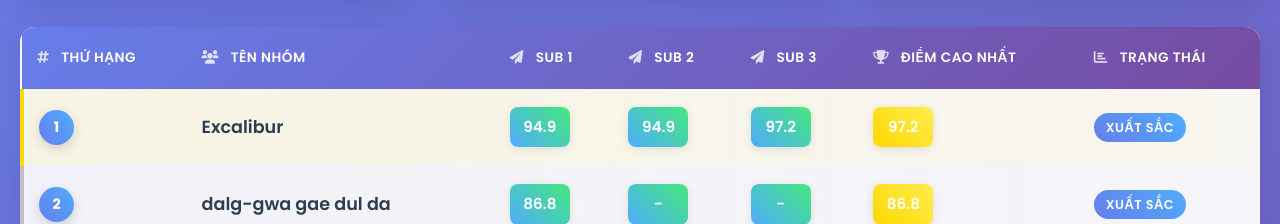
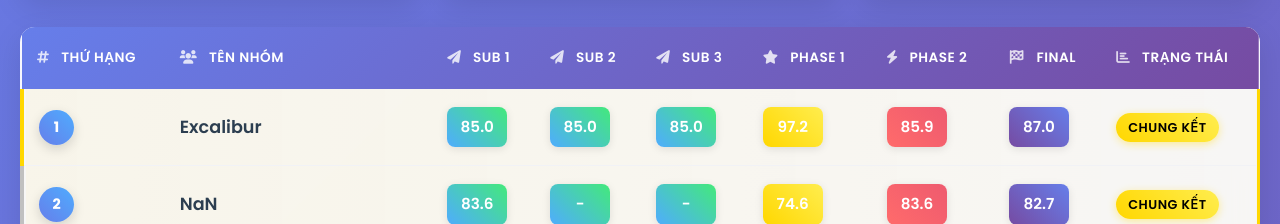
Before and after one commit to quin210/chungs-innovation-challenge, a website: page index.html in a window 1280 px wide. Shown: the part 576-800 px from the top of the page. Drawn offline with Linux system fonts and the light colour scheme; no server answers.

Commit message:
Phase 2 and final update

```diff
--- a/data/Leaderboard.csv
+++ b/data/Leaderboard.csv
@@ -1,31 +1,31 @@
-Team ,#sub1,#sub2,#sub3,Final
-27,83.8,NULL,NULL,83.8
-404 Gala Dinner,70.6,43.4,84.4,84.4
-ACVcoders,83.6,NULL,NULL,83.6
-AITrio,81.4,81.4,NULL,81.4
-Ba Chang Linh Ngu Lam,82,NULL,NULL,82
-Binari,81.1,81.9,NULL,81.9
-camgbi,83.5,NULL,NULL,83.5
-ChatGPT6,74.0,75.0,NULL,75.0
-Clover,78.5,NULL,NULL,78.5
-dalg-gwa gae dul da,86.8,NULL,NULL,86.8
-Excalibur,94.9,94.9,97.2,97.2
-Kanami,71.7,71.7,NULL,71.7
-mingith,82.2,NULL,NULL,82.2
-Minimal,68.9,68.9,NULL,68.9
-Myth,57.8,NULL,NULL,57.8
-NaN,74.6,74.6,74.6,74.6
-NoCap,77.6,77.6,NULL,77.6
-Nothing,63.4,NULL,NULL,63.4
-NULL,85.1,81.9,NULL,85.1
-Oguri Cap,56.9,NULL,NULL,56.9
-Pichi,68.1,68.1,NULL,68.1
-S4nt0ryu,68.4,NULL,NULL,68.4
-Sejong OCR,75.3,76.0,75.3,76.0
-SS8,64.8,56.5,NULL,64.8
-The Copy Pasters,74.5,74.5,NULL,74.5
-This_is_a_name,43,82.1,70.6,82.1
-ThreeTree,81.4,81.4,NULL,81.4
-TitanData,78.6,NULL,NULL,78.6
-TP BANK,72.7,72.7,72.7,72.7
-Xtreme,75.2,82.6,75.2,82.6
+Team ,#sub1,#sub2,#sub3,Phase 2,Phase 1,Final
+Excalibur,"85,9","85,1","85,1","85,9",97.2,"87,03"
+NaN,83.6,0,0,"83,6",74.6,"82,7"
+Sejong OCR,"77,5",0,0,"77,5",76.0,"77,35"
+dalg-gwa gae dul da,72.2,"71,7","75,6","75,6",86.8,"76,72"
+ThreeTree,"76,1","76,1",0,"76,1",81.4,"76,63"
+camgbi,"75,6",0,0,"75,6",83.5,"76,39"
+Pichi,76.2,0,0,"76,2",68.1,"75,39"
+Xtreme,73.9,73.7,73.9,"73,9",82.6,"74,77"
+NULL,72.5,72.8,72.7,"72,8",85.1,"74,03"
+TitanData,"72,7",0,0,"72,7",78.6,"73,29"
+ACVcoders,"71,6","71,6","71,9","71,9",83.6,"73,07"
+mingith,71.7,0,0,"71,7",82.2,"72,75"
+AITrio,"71,5","71,6",0,"71,6",81.4,"72,58"
+This_is_a_name,"71,4",0,0,"71,4",82.1,"72,47"
+Nothing,"70,8",0,0,"70,8",63.4,"70,06"
+404 Gala Dinner,"68,1","56,3",0,"68,1",84.4,"69,73"
+ChatGPT6,"67,1",0,0,"67,1",75.0,"67,89"
+TP BANK,"62,2",0,0,"62,2",72.7,"63,25"
+Oguri Cap,"51,2",0,0,"51,2",56.9,"51,77"
+27,0,0,0,0,83.8,"8,38"
+Ba Chang Linh Ngu Lam,0,0,0,0,82,"8,2"
+Binari,0,0,0,0,81.9,"8,19"
+Clover,0,0,0,0,78.5,"7,85"
+NoCap,0,0,0,0,77.6,"7,76"
+The Copy Pasters,0,0,0,0,74.5,"7,45"
+Kanami,0,0,0,0,71.7,"7,17"
+Minimal,0,0,0,0,68.9,"6,89"
+S4nt0ryu,0,0,0,0,68.4,"6,84"
+SS8,0,0,0,0,64.8,"6,48"
+Myth,0,0,0,0,57.8,"5,78"
--- a/index.html
+++ b/index.html
@@ -20,7 +20,7 @@
                     <i class="fas fa-trophy trophy-icon"></i>
                     Chung's Innovation Challenge
                 </h1>
-                <h2 class="sub-title">Bảng Xếp Hạng</h2>
+                <h2 class="sub-title">Bảng Xếp Hạng Phase 2 & Final</h2>
                 <div class="title-decoration"></div>
                 <div class="header-controls">
                     <button class="refresh-btn" onclick="window.location.reload()" title="Làm mới dữ liệu">
@@ -76,7 +76,9 @@
                                 <th><i class="fas fa-paper-plane"></i> Sub 1</th>
                                 <th><i class="fas fa-paper-plane"></i> Sub 2</th>
                                 <th><i class="fas fa-paper-plane"></i> Sub 3</th>
-                                <th><i class="fas fa-trophy"></i> Điểm Cao Nhất</th>
+                                <th><i class="fas fa-star"></i> Phase 1</th>
+                                <th><i class="fas fa-bolt"></i> Phase 2</th>
+                                <th><i class="fas fa-flag-checkered"></i> Final</th>
                                 <th><i class="fas fa-chart-bar"></i> Trạng Thái</th>
                             </tr>
                         </thead>
--- a/script.js
+++ b/script.js
@@ -41,8 +41,10 @@ class LeaderboardManager {
     async loadCSVData() {
         try {
             console.log('🔄 Đang tải file CSV...');
-            // Try different path formats for GitHub Pages
+            // Try specific Phase 2 CSV (file provided), then fallback to default names
             const paths = [
+                'data/Leaderboard - Phase 2.csv',
+                'data/Leaderboard - RAW Phase 2.csv',
                 'data/Leaderboard.csv',
                 './data/Leaderboard.csv',
                 '/data/Leaderboard.csv'
@@ -83,39 +85,92 @@ class LeaderboardManager {
     }
 
     parseCSV(csvText) {
-        const lines = csvText.trim().split('\n');
-        const headers = lines[0].split(',').map(header => header.trim());
+        // Robust CSV parsing: handle quoted fields and comma decimals
+        const lines = csvText.trim().split(/\r?\n/).filter(l => l.trim());
+        if (lines.length === 0) return;
+
+        // Parse header by splitting on commas (trimmed)
+        const headers = lines[0].split(',').map(h => h.trim());
 
         this.data = [];
+
+        // Helper: parse a CSV line into fields, handling quoted values
+        const parseLine = (line) => {
+            const fields = [];
+            let cur = '';
+            let inQuotes = false;
+            for (let i = 0; i < line.length; i++) {
+                const ch = line[i];
+                if (ch === '"') {
+                    inQuotes = !inQuotes;
+                    continue;
+                }
+                if (ch === ',' && !inQuotes) {
+                    fields.push(cur);
+                    cur = '';
+                    continue;
+                }
+                cur += ch;
+            }
+            fields.push(cur);
+            return fields.map(f => f.trim());
+        };
+
+        // Normalize decimal comma to dot and parse number safely
+        const toNumber = (s) => {
+            if (!s && s !== 0) return 0;
+            // Replace comma used as decimal separator (e.g., "85,9")
+            const normalized = String(s).replace(/\s+/g, '').replace(',', '.');
+            const n = parseFloat(normalized);
+            return isNaN(n) ? 0 : n;
+        };
+
         for (let i = 1; i < lines.length; i++) {
-            const values = lines[i].split(',');
-            if (values.length >= headers.length && values[0].trim()) {
-                const row = {};
-                headers.forEach((header, index) => {
-                    row[header] = values[index] ? values[index].trim() : '';
-                });
+            const values = parseLine(lines[i]);
+            if (!values[0]) continue; // skip empty team name
 
-                // Tính điểm cao nhất từ các submission
-                const sub1 = parseFloat(row['#sub1']) || 0;
-                const sub2 = parseFloat(row['#sub2']) || 0;
-                const sub3 = parseFloat(row['#sub3']) || 0;
-                const maxScore = Math.max(sub1, sub2, sub3);
+            const row = {};
+            headers.forEach((h, idx) => {
+                row[h] = values[idx] !== undefined ? values[idx] : '';
+            });
 
-                row['Max Score'] = maxScore > 0 ? maxScore.toFixed(1) : '0';
+            // Submission scores
+            const sub1 = toNumber(row['#sub1'] || row['#sub1'] === 0 ? row['#sub1'] : '0');
+            const sub2 = toNumber(row['#sub2'] || row['#sub2'] === 0 ? row['#sub2'] : '0');
+            const sub3 = toNumber(row['#sub3'] || row['#sub3'] === 0 ? row['#sub3'] : '0');
+            const maxScore = Math.max(sub1, sub2, sub3);
+            row['Max Score'] = maxScore > 0 ? maxScore.toFixed(1) : '0';
 
-                // Chỉ thêm team có tên
-                if (row['Team']) {
-                    this.data.push(row);
-                }
-            }
+            // Phase 1, Phase 2 and Final (some CSV use different header names with spaces)
+            const phase1Raw = row['Phase 1'] !== undefined ? row['Phase 1'] : (row['Phase1'] || '');
+            const phase2Raw = row['Phase 2'] !== undefined ? row['Phase 2'] : (row['Phase2'] || '');
+            const finalRaw = row['Final'] !== undefined ? row['Final'] : (row['Final '] || '');
+            const phase1 = toNumber(phase1Raw);
+            const phase2 = toNumber(phase2Raw);
+            const final = toNumber(finalRaw);
+            row['Phase1'] = phase1 > 0 ? phase1.toFixed(1) : '';
+            row['Phase2'] = phase2 > 0 ? phase2.toFixed(1) : '';
+            row['Final'] = final > 0 ? final.toFixed(1) : '';
+
+            // Compute rank score: prefer Final -> Phase2 -> Phase1
+            // If Final exists (>0) use it; else if Phase2 exists use it; else Phase1
+            let rankScore = 0;
+            if (final > 0) rankScore = final;
+            else if (phase2 > 0) rankScore = phase2;
+            else if (phase1 > 0) rankScore = phase1;
+            else rankScore = maxScore;
+            // Keep one decimal
+            row['RankScore'] = Math.round(rankScore * 10) / 10;
+
+            // Push normalized row (use 'Team' header if present else 'Team ' variation)
+            const teamName = row['Team'] || row['Team '] || row['Team  '] || values[0];
+            row['Team'] = teamName;
+
+            this.data.push(row);
         }
 
-        // Sắp xếp theo điểm cao nhất
-        this.data.sort((a, b) => {
-            const aScore = parseFloat(a['Max Score']) || 0;
-            const bScore = parseFloat(b['Max Score']) || 0;
-            return bScore - aScore;
-        });
+        // Sort by RankScore descending
+        this.data.sort((a, b) => (parseFloat(b['RankScore']) || 0) - (parseFloat(a['RankScore']) || 0));
     }
 
     createSampleData() {
@@ -161,6 +216,10 @@ class LeaderboardManager {
         if (rankClass) {
             row.classList.add(rankClass);
         }
+        // Highlight top 5 teams for finals
+        if (rank <= 5) {
+            row.classList.add('top-5-finalist');
+        }
 
         // Rank column
         const rankCell = document.createElement('td');
@@ -183,29 +242,36 @@ class LeaderboardManager {
             row.appendChild(cell);
         });
 
-        // Max Score column
-        const maxScoreCell = document.createElement('td');
-        const maxScore = team['Max Score'] || '0';
-        const displayMaxScore = parseFloat(maxScore) > 0 ? parseFloat(maxScore).toFixed(1) : '-';
-        maxScoreCell.innerHTML = `<span class="score" style="background: linear-gradient(45deg, #ffd700, #ffed4e);">${displayMaxScore}</span>`;
-        row.appendChild(maxScoreCell);
+        // Phase 1 column
+        const phase1Cell = document.createElement('td');
+        const phase1 = team['Phase1'] || team['Phase 1'] || '';
+        const displayPhase1 = phase1 ? parseFloat(phase1).toFixed(1) : '-';
+        phase1Cell.innerHTML = `<span class="score" style="background: linear-gradient(45deg, #ffd700, #ffed4e);">${displayPhase1}</span>`;
+        row.appendChild(phase1Cell);
 
-        // Status column
+        // Phase 2 column
+        const phase2Cell = document.createElement('td');
+        const phase2 = team['Phase2'] || team['Phase 2'] || '';
+        const displayPhase2 = phase2 ? parseFloat(phase2).toFixed(1) : '-';
+        phase2Cell.innerHTML = `<span class="score" style="background: linear-gradient(45deg, #ff6b6b, #ee5a6f);">${displayPhase2}</span>`;
+        row.appendChild(phase2Cell);
+
+        // Final column
+        const finalCell = document.createElement('td');
+        const finalVal = team['Final'] || team['Final '] || '';
+        const displayFinal = finalVal ? parseFloat(finalVal).toFixed(1) : '-';
+        finalCell.innerHTML = `<span class="score" style="background: linear-gradient(45deg, #764ba2, #667eea);">${displayFinal}</span>`;
+        row.appendChild(finalCell);
+
+        // Status column - Top 5 = Chung Kết, Others = Xuất Sắc
         const statusCell = document.createElement('td');
-        const maxScoreNum = parseFloat(team['Max Score'] || '0');
         let statusClass, statusText;
-        if (maxScoreNum >= 80) {
-            statusClass = 'status-completed';
-            statusText = 'Xuất sắc';
-        } else if (maxScoreNum >= 70) {
-            statusClass = 'status-active';
-            statusText = 'Tốt';
-        } else if (maxScoreNum > 0) {
-            statusClass = 'status-active';
-            statusText = 'Đang chấm';
+        if (rank <= 5) {
+            statusClass = 'status-finalist';
+            statusText = 'Chung Kết';
         } else {
-            statusClass = 'status-pending';
-            statusText = 'Chưa chấm';
+            statusClass = 'status-excellent';
+            statusText = 'Xuất Sắc';
         }
         statusCell.innerHTML = `<span class="status-badge ${statusClass}">${statusText}</span>`;
         row.appendChild(statusCell);
--- a/styles.css
+++ b/styles.css
@@ -342,6 +342,12 @@ body {
     font-weight: 600;
 }
 
+/* Top 5 Finalists Highlight */
+.top-5-finalist {
+    background: linear-gradient(90deg, rgba(255, 215, 0, 0.08), rgba(255, 215, 0, 0.03)) !important;
+    border-right: 3px solid #ffd700;
+}
+
 .rank-badge {
     display: inline-block;
     width: 35px;
@@ -381,6 +387,18 @@ body {
     font-weight: 600;
     text-transform: uppercase;
     letter-spacing: 0.5px;
+}
+
+.status-finalist {
+    background: linear-gradient(45deg, #ffd700, #ffed4e);
+    color: #000;
+    box-shadow: 0 2px 8px rgba(255, 215, 0, 0.4);
+    animation: pulse 2s ease-in-out infinite;
+}
+
+.status-excellent {
+    background: linear-gradient(45deg, var(--primary-color), var(--success-color));
+    color: var(--white);
 }
 
 .status-active {
```
Also changed, not shown: data/Leaderboard_Phase 1.csv (added, +31 -0 lines).
